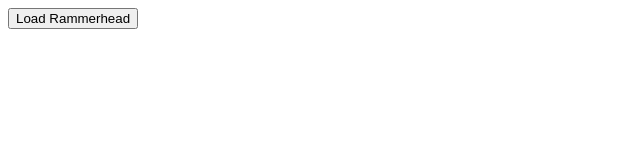
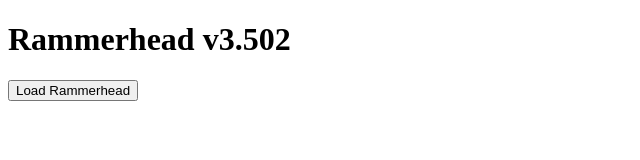
Before and after one commit to Blobby-Boi/RammerheadPR0XY, a plain HTML site: page index.html in a window 1280 px wide. Shown: the whole page, without its empty margins (0-640 px from the left). Drawn offline with Linux system fonts and the light colour scheme.

Commit message:
Update index.html

```diff
--- a/index.html
+++ b/index.html
@@ -3,7 +3,7 @@
 <head>
 <meta charset="UTF-8">
 <meta name="viewport" content="width=device-width, initial-scale=1.0">
-<title>Rammerhead</title>
+<title>Rammerhead v3.502</title>
 <script>
 function rammerhead() {
     window.open("https://blobby-boi.github.io/sekretpoxy/popupenable.html", "_blank");
@@ -59,6 +59,7 @@ function rammerhead() {
 </script>
 </head>
 <body>
+<h1>Rammerhead v3.502</h1>
 <button onclick="rammerhead()">Load Rammerhead</button>
 </body>
 </html>
```
